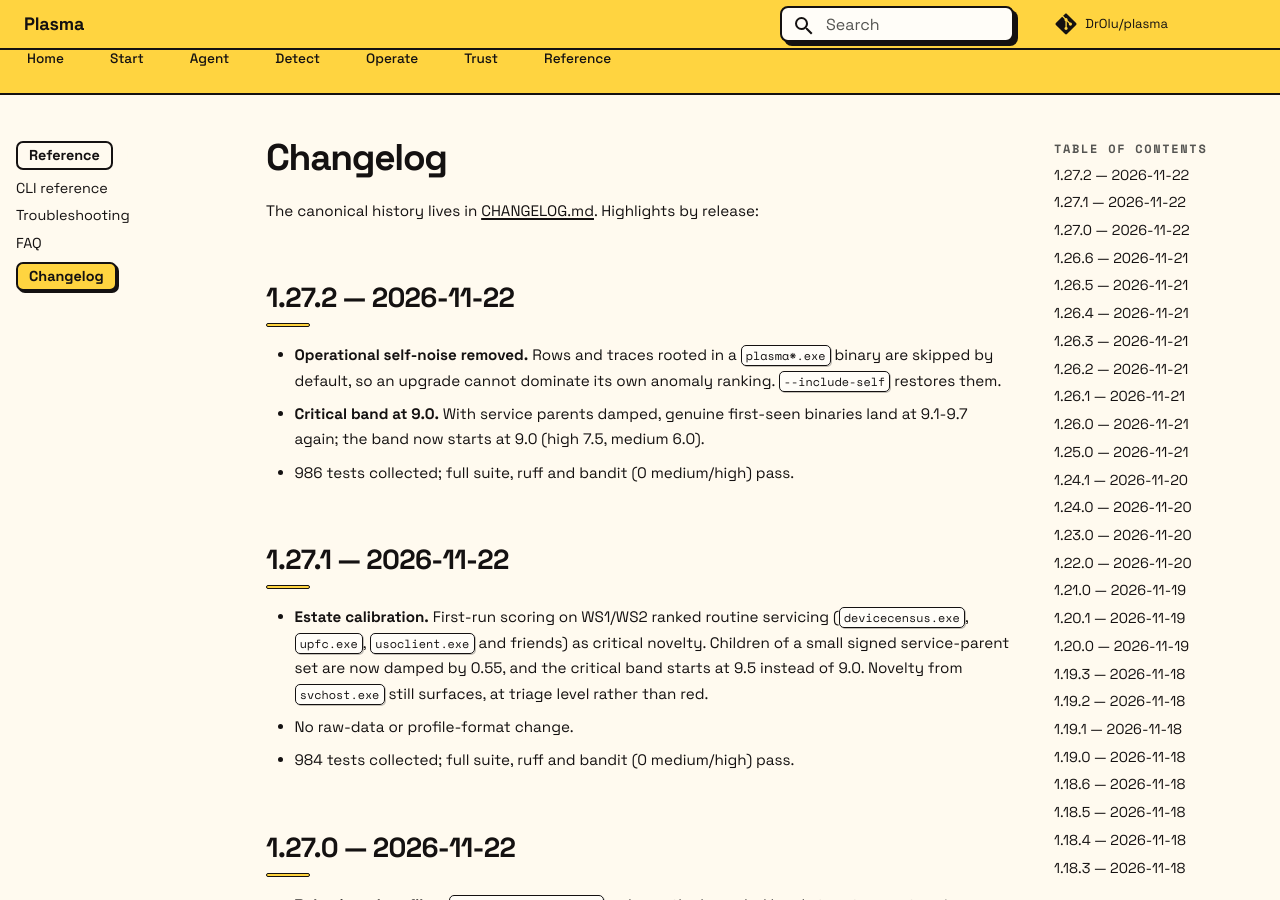
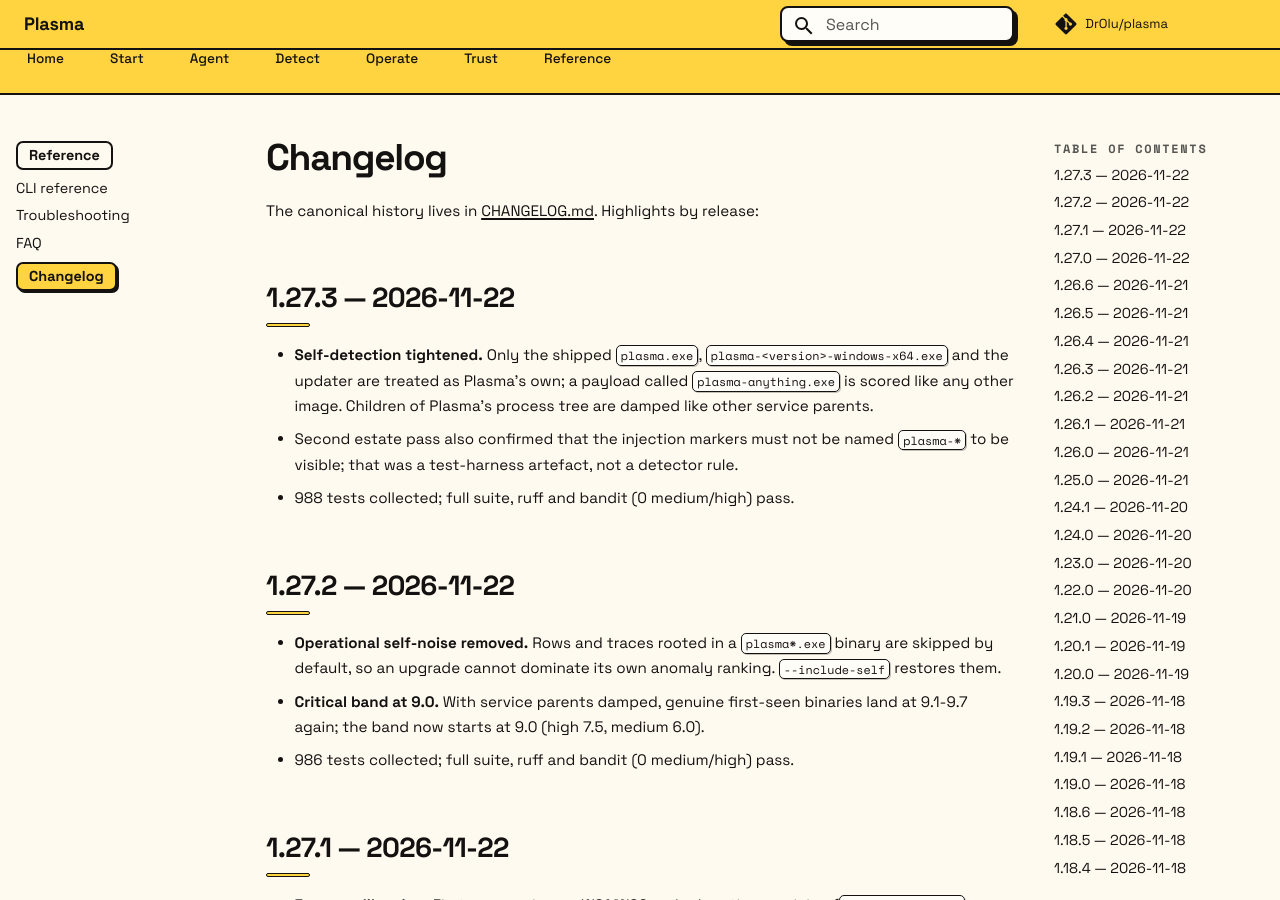
Before and after one commit to DrOlu/plasma, an MkDocs documentation site: the page built from docs/changelog.md, in a window 1280 px wide and 900 px high. Built offline with MkDocs 1.6.1 and Material for MkDocs 9.7.7, drawn with Linux system fonts in a browser that asks for light colours; comment, search, counter and statistics services are not loaded.

Commit message:
1.27.3: scope self-detection to the shipped binaries
The first self-noise filter matched any image starting with "plasma",
so a payload named plasma-anything.exe would have been skipped.

- Match only plasma.exe, plasma-<version>-windows-x64.exe and the
  updater's staged copy.
- Damp children of Plasma's process tree like other service parents,
  so install-time whoami/icacls/schtasks do not top the ranking.
- Regression tests for look-alike names and self-parent damping.

988 tests collected (967 pass, 21 skipped).

```diff
--- a/docs/changelog.md
+++ b/docs/changelog.md
@@ -3,6 +3,12 @@
 The canonical history lives in
 [CHANGELOG.md](https://github.com/DrOlu/plasma/blob/main/CHANGELOG.md).
 Highlights by release:
+
+## 1.27.3 — 2026-11-22
+
+- **Self-detection tightened.** Only the shipped `plasma.exe`, `plasma-<version>-windows-x64.exe` and the updater are treated as Plasma's own; a payload called `plasma-anything.exe` is scored like any other image. Children of Plasma's process tree are damped like other service parents.
+- Second estate pass also confirmed that the injection markers must not be named `plasma-*` to be visible; that was a test-harness artefact, not a detector rule.
+- 988 tests collected; full suite, ruff and bandit (0 medium/high) pass.
 
 ## 1.27.2 — 2026-11-22
 
--- a/plasma/__init__.py
+++ b/plasma/__init__.py
@@ -1,5 +1,5 @@
 """Plasma — agent-based EDR bundle with a frozen neuralOS instance."""
 
-__version__ = "1.27.2"
+__version__ = "1.27.3"
 PRODUCT = "Plasma"
 SCHEMA_VERSION = 1
--- a/pyproject.toml
+++ b/pyproject.toml
@@ -4,7 +4,7 @@ build-backend = "setuptools.build_meta"
 
 [project]
 name = "plasma-edr"
-version = "1.27.2"
+version = "1.27.3"
 description = "Plasma — an agent-based EDR bundle: Sentinel detection layer + a frozen neuralOS instance"
 readme = "README.md"
 requires-python = ">=3.9"
```
Also changed, not shown: CHANGELOG.md (+6 -0 lines), docs/index.md (+3 -3 lines), docs/profile-anomaly.md (+2 -2 lines), website/index.html (+8 -8 lines), docs/assets/enterprise-architecture.png, docs/assets/enterprise-architecture.svg, 6 other files.
